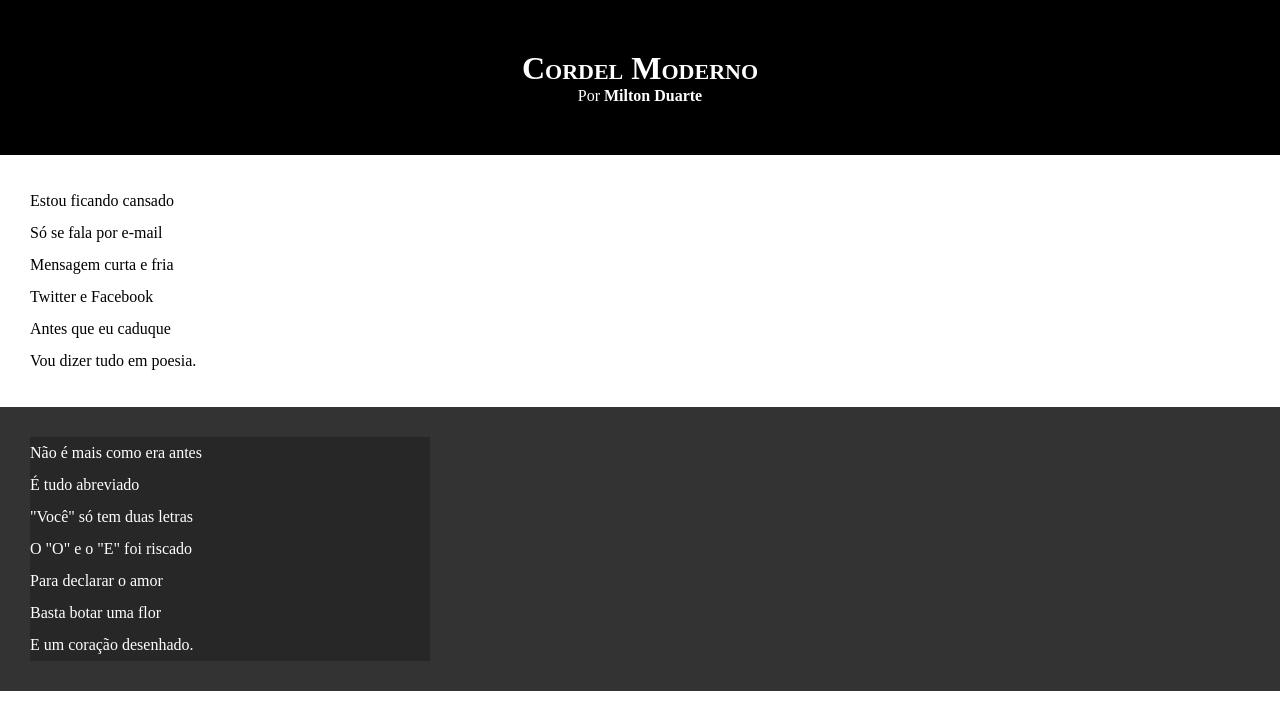
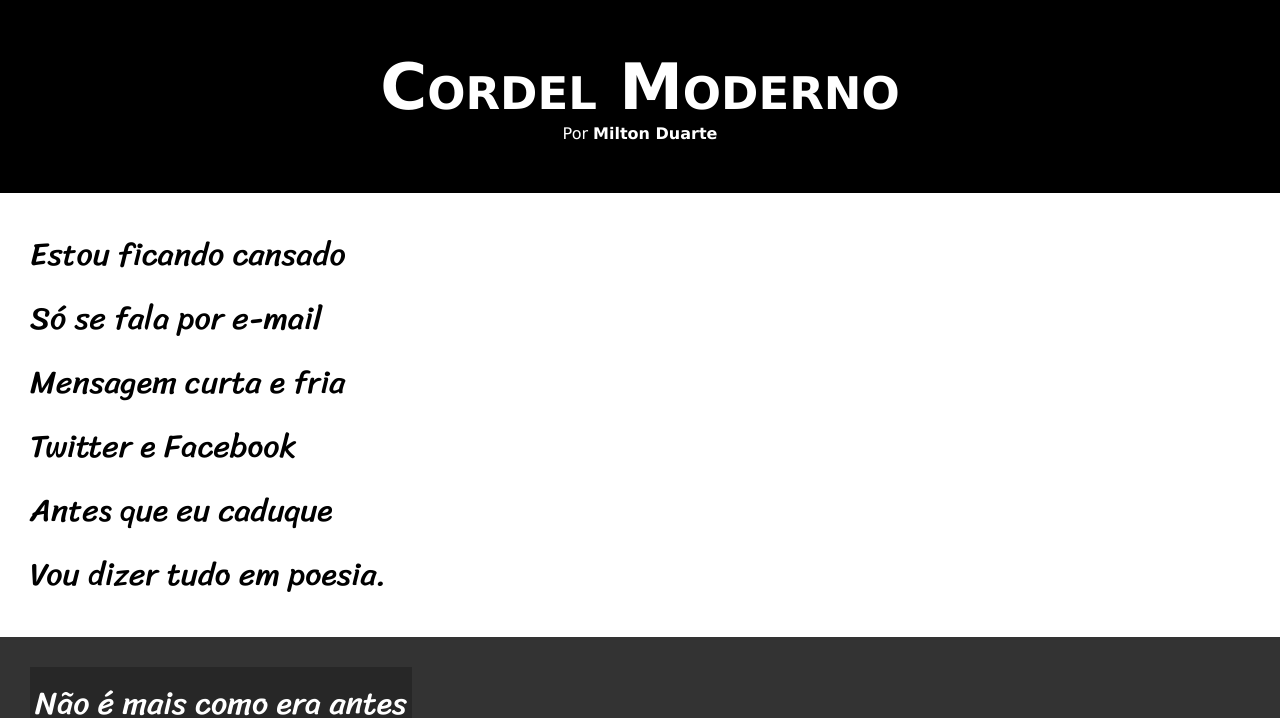
Before and after one commit to AllexAbel/html-css, a plain HTML site: page d11/index.html in a window 1280 px wide. Shown: the top 718 px of the page. Drawn offline with Linux system fonts and the light colour scheme.

Commit message:
atualizei as fontes

```diff
--- a/d11/estilo/style.css
+++ b/d11/estilo/style.css
@@ -1,4 +1,15 @@
 @charset "UTF-8";
+
+@import url('https://fonts.googleapis.com/css2?family=Dancing+Script&display=swap');
+
+@import url('https://fonts.googleapis.com/css2?family=Sriracha&display=swap');
+
+:root{
+    --fonte1: Verdana, Geneva, Tahoma, sans-serif;
+    --fonte2: font-family: 'Dancing Script', cursive;
+    --fonte3: 'Sriracha', cursive;
+
+}
 
 *{
     margin: 0px;
@@ -8,6 +19,7 @@
 html, body{
     min-height: 100vh;
     background-color: darkgray;
+    font-family: var(--fonte1);
 }
 
 header{
@@ -19,6 +31,8 @@
 header > h1{
     padding-top: 50px;
     font-variant: small-caps;
+    font-family: var(--fonte2);
+    font-size: 5vw;
 }
 
 header > p{
@@ -40,6 +54,8 @@
     padding-bottom: 10vh;
     line-height: 2em;
     padding: 30px;
+    font-family: var(--fonte3);
+    font-size: 2em;
 }
 
 section.normal{
@@ -53,7 +69,8 @@
 }
 
 section.imagem > p{
-    width: 400px;
+    display: inline-block;
+    padding: 5px;
     background-color: rgba(0, 0, 0, 0.237);
 }
 
```
